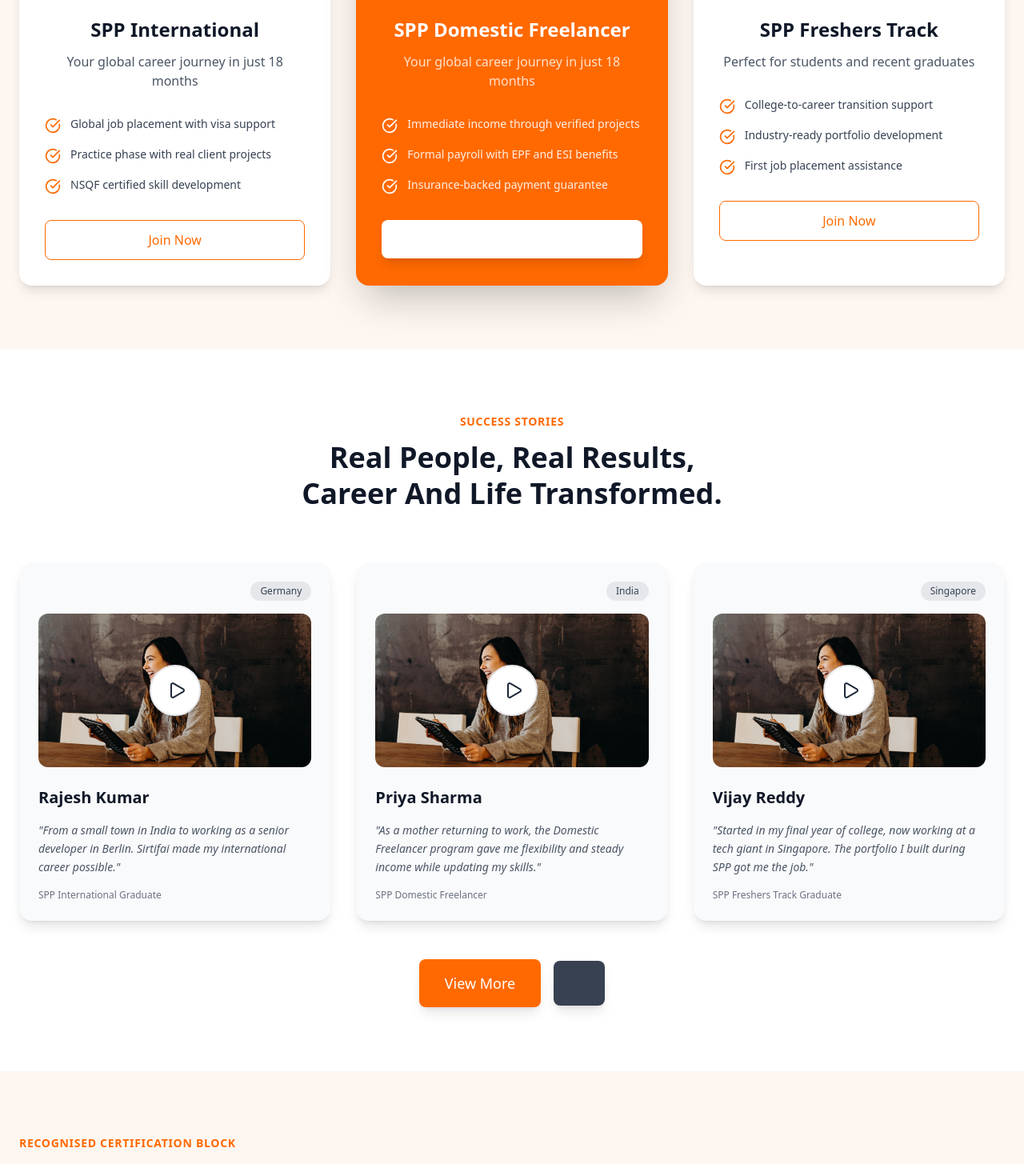
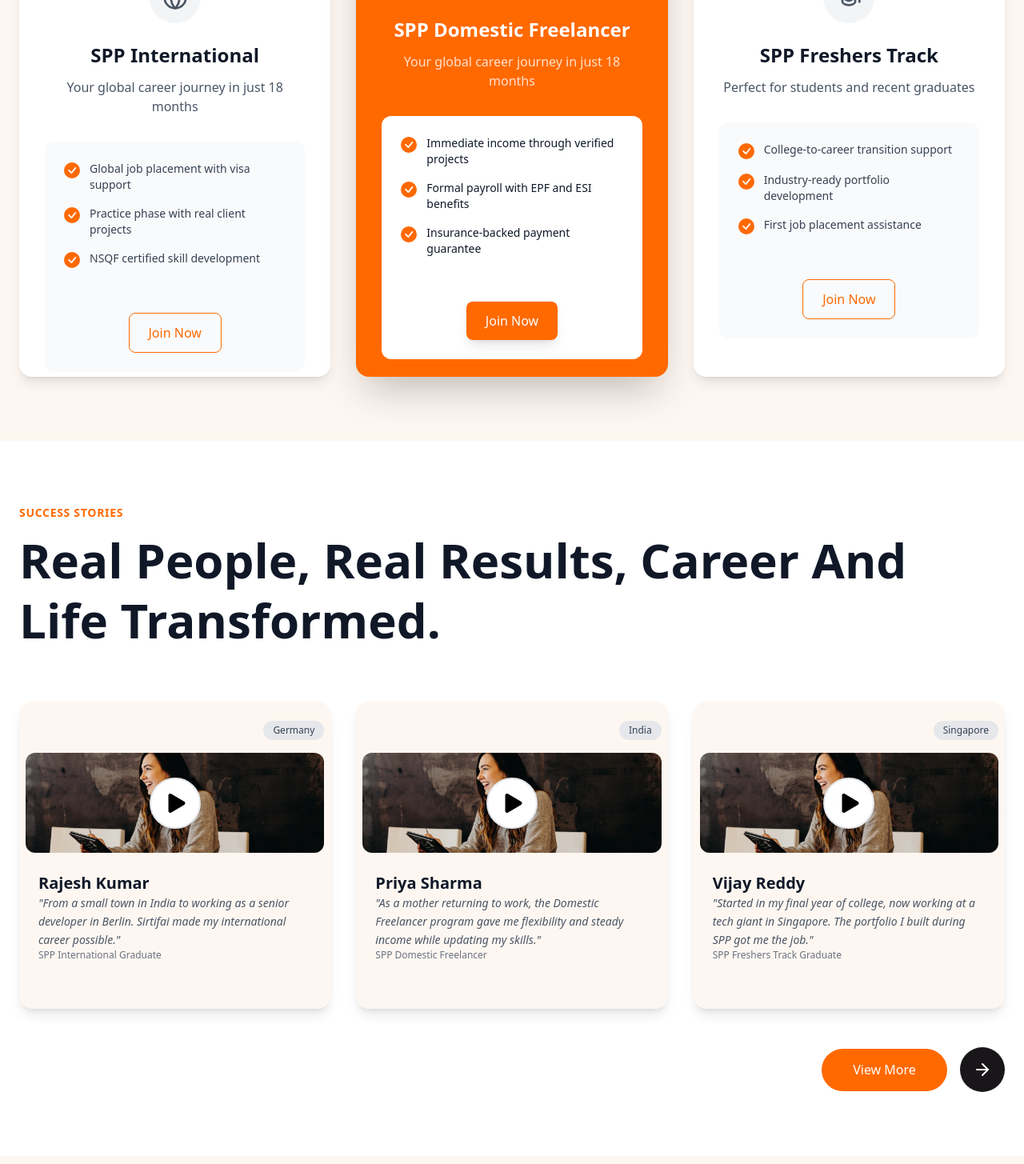
Before and after one commit to rajdeeppaul304/sirtify_frontend_new, a React (Vite) app: page / in a window 1280 px wide. Shown: the part 1980-3435 px from the top of the page at 80% size. Built offline with nearby package versions, Linux system fonts and the light colour scheme.

Commit message:
feat: success stories fixed

```diff
--- a/src/components/sections/ProgramTracksSection.tsx
+++ b/src/components/sections/ProgramTracksSection.tsx
@@ -1,6 +1,7 @@
 import { CheckCircle } from 'lucide-react';
 import { PROGRAM_TRACKS } from '../../constants/data';
 import { Button } from '../ui/Button';
+import { BsCheckCircleFill } from 'react-icons/bs';
 
 export const ProgramTracksSection = () => {
   return (
@@ -8,30 +9,31 @@ export const ProgramTracksSection = () => {
       <div className="max-w-7xl mx-auto px-6">
         {/* Section Header */}
         <div className="text-center mb-16">
-          <h2 className="text-orange-500 text-sm font-semibold uppercase tracking-wider mb-3">
+          <h2 className="text-orange-500 font-open-sans text-sm font-semibold uppercase tracking-wider mb-3">
             Program Tracks Overview
           </h2>
-          <h3 className="text-4xl font-bold text-gray-900">
+          <h3 className="text-4xl font-bold text-gray-900 font-open-sans">
             Choose Your Path To <span className="text-orange-500">Success</span>
           </h3>
         </div>
 
         {/* Program Tracks Grid */}
-        <div className="grid grid-cols-1 md:grid-cols-2 lg:grid-cols-3 gap-8">
-          {PROGRAM_TRACKS.map((track) => {
+        <div className="grid grid-cols-1 md:grid-cols-2 lg:grid-cols-3 gap-8 justify-items-end place-items-end">
+          {PROGRAM_TRACKS.map((track, index) => {
             const IconComponent = track.icon;
             const isHighlighted = track.variant === 'highlighted';
 
             return (
               <div
                 key={track.id}
-                className={`rounded-2xl p-8 transition-all duration-300 hover:scale-105 ${
+                className={`rounded-2xl w-full ${index % 2 === 0 ? 'h-[538px]' : 'h-[570px]'} p-8 transition-all duration-300 hover:scale-105 ${
                   isHighlighted
                     ? 'bg-orange-500 text-white shadow-2xl'
                     : 'bg-white text-gray-900 shadow-lg hover:shadow-xl'
                 }`}
               >
                 {/* Icon */}
+
                 <div className={`w-16 h-16 mx-auto mb-6 rounded-full flex items-center justify-center ${
                   isHighlighted ? 'bg-white/20' : 'bg-gray-100'
                 }`}>
@@ -53,18 +55,21 @@ export const ProgramTracksSection = () => {
                   {track.subtitle}
                 </p>
 
+                <div className={`w-full flex flex-col justify-center items-center p-6 rounded-xl gap-6 text-gray-900 ${
+                  isHighlighted
+                    ? ' bg-white'
+                    : 'bg-[#F9FAFB]'
+                }`}>
                 {/* Features */}
                 <div className="space-y-4 mb-8">
                   {track.features.map((feature, index) => (
                     <div key={index} className="flex items-start gap-3">
-                      <CheckCircle
+                      <BsCheckCircleFill
                         size={20}
-                        className={`flex-shrink-0 mt-0.5 ${
-                          isHighlighted ? 'text-white' : 'text-orange-500'
-                        }`}
+                        className={`flex-shrink-0 mt-0.5 text-orange-500`}
                       />
                       <span className={`text-sm ${
-                        isHighlighted ? 'text-white/90' : 'text-gray-700'
+                        isHighlighted ? '' : 'text-gray-700'
                       }`}>
                         {feature}
                       </span>
@@ -79,12 +84,15 @@ export const ProgramTracksSection = () => {
                     size="md"
                     className={`w-full ${
                       isHighlighted
-                        ? 'bg-white text-orange-500 hover:bg-gray-50 border-white'
-                        : 'border-orange-500 text-orange-500 hover:bg-orange-50'
+                        ? 'bg-orange-50 text-orange-500 hover:bg-gray-50 border-white'
+                        : 'border-orange-500 text-orange-500 hover:bg-white'
                     }`}
                   >
                     {track.buttonText}
                   </Button>
+                </div>
+
+
                 </div>
               </div>
             );
--- a/src/components/sections/SuccessStoriesSection.tsx
+++ b/src/components/sections/SuccessStoriesSection.tsx
@@ -1,6 +1,5 @@
 import { ArrowRight } from 'lucide-react';
 import { SUCCESS_STORIES } from '../../constants/data';
-import { Button } from '../ui/Button';
 import { SuccessStoryCard } from '../ui/SuccessStoryCard';
 
 export const SuccessStoriesSection = () => {
@@ -8,12 +7,12 @@ export const SuccessStoriesSection = () => {
     <section className="w-full bg-white py-20">
       <div className="max-w-7xl mx-auto px-6">
         {/* Section Header */}
-        <div className="text-center mb-16">
+        <div className="text-left mb-16 w-full">
           <h2 className="text-orange-500 text-sm font-semibold uppercase tracking-wider mb-3">
             Success Stories
           </h2>
-          <h3 className="text-4xl font-bold text-gray-900 leading-tight">
-            Real People, Real Results,<br />
+          <h3 className="text-4xl lg:text-6xl font-bold text-gray-900 leading-tight">
+            Real People, Real Results,
             Career And Life Transformed.
           </h3>
         </div>
@@ -26,17 +25,17 @@ export const SuccessStoriesSection = () => {
         </div>
 
         {/* Call to Action Buttons */}
-        <div className="flex items-center justify-center gap-4">
-          <Button variant="primary" size="lg">
+        <div className="flex items-center justify-end gap-4">
+          <button  className='bg-orange-500 duration-200 py-[7px] px-5 rounded-full text-white hover:bg-orange-300 w-[157px] h-[53px]'>
             View More
-          </Button>
-          <Button
-            variant="secondary"
-            size="lg"
-            className="w-14 h-14 rounded-full p-0 flex items-center justify-center"
+          </button>
+          <button
+            // variant="secondary"
+            // size="lg"
+            className="w-14 h-14 rounded-full bg-[#191619] p-0 flex items-center justify-center"
           >
-            <ArrowRight size={24} />
-          </Button>
+            <ArrowRight className='text-white' size={24} />
+          </button>
         </div>
       </div>
     </section>
--- a/src/components/ui/SuccessStoryCard.tsx
+++ b/src/components/ui/SuccessStoryCard.tsx
@@ -1,5 +1,6 @@
 import { Play } from 'lucide-react';
 import type { SuccessStory } from '../../types';
+import { FaPlay } from 'react-icons/fa';
 
 interface SuccessStoryCardProps {
   story: SuccessStory;
@@ -7,7 +8,7 @@ interface SuccessStoryCardProps {
 
 export const SuccessStoryCard = ({ story }: SuccessStoryCardProps) => {
   return (
-    <div className="bg-gray-50 rounded-2xl p-6 shadow-lg hover:shadow-xl transition-all duration-300 hover:scale-105">
+    <div className="bg-[#FEF7F1] rounded-2xl py-6 px-2 shadow-lg hover:shadow-xl transition-all duration-300 hover:scale-105 h-full lg:h-[384px]">
       {/* Location Tag */}
       <div className="flex justify-end mb-4">
         <span className="bg-gray-200 text-gray-700 px-3 py-1 rounded-full text-xs font-medium">
@@ -20,19 +21,19 @@ export const SuccessStoryCard = ({ story }: SuccessStoryCardProps) => {
         <img
           src="/assets/success.jpg"
           alt={story.name}
-          className="w-full h-48 object-cover rounded-xl"
+          className="w-full h-[125px] object-cover rounded-xl"
         />
 
         {/* Play Button Overlay */}
         <div className="absolute inset-0 flex items-center justify-center">
           <div className="w-16 h-16 bg-white rounded-full flex items-center justify-center shadow-lg border-2 border-gray-200">
-            <Play size={24} className="text-gray-800 ml-1" />
+            <FaPlay size={24} className="text-black ml-1" />
           </div>
         </div>
       </div>
 
       {/* Content */}
-      <div className="space-y-4">
+      <div className="px-4">
         <h4 className="text-xl font-bold text-gray-900">{story.name}</h4>
         <p className="text-gray-600 text-sm leading-relaxed italic">
           "{story.quote}"
```
